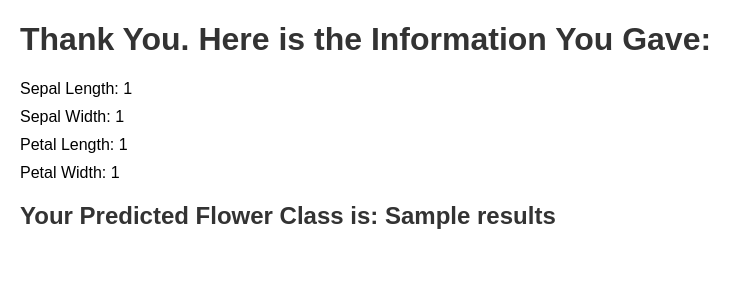
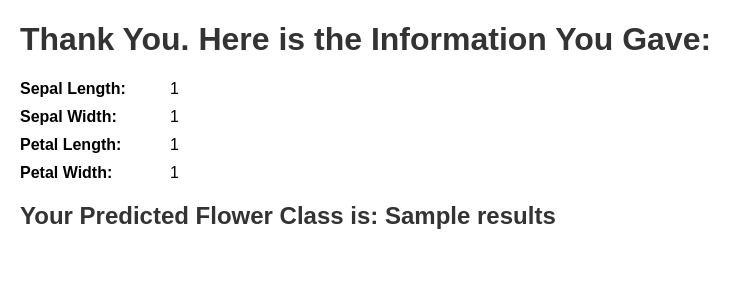
Before and after one commit to peterruler/iris-ann, a Flask app: template templates/prediction.html in a window 1280 px wide. Shown: the top 300 px of the page, without its empty margins (0-752 px from the left). Run offline with Flask 2, Linux system fonts and the light colour scheme; the visitor is signed in with stand-in values (Sample User, id 1); the template is opened without the code that fills it: most values are stand-ins (such as "Sample title", 1, 10 or a date in 2020); parts of the project's set-up code (start-up, migrations or seed data) failed here and were passed over.

Commit message:
fresh commit

```diff
--- a/templates/prediction.html
+++ b/templates/prediction.html
@@ -18,16 +18,21 @@
         }
         li {
             margin-bottom: 10px;
+            display: flex;
+        }
+        .label {
+            width: 150px; /* Set a fixed width for labels */
+            font-weight: bold;
         }
     </style>
 </head>
 <body>
     <h1>Thank You. Here is the Information You Gave:</h1>
     <ul>
-        <li>Sepal Length: {{ session['sep_len'] }}</li>
-        <li>Sepal Width:  {{ session['sep_wid'] }}</li>
-        <li>Petal Length: {{ session['pet_len'] }}</li>
-        <li>Petal Width:  {{ session['pet_wid'] }}</li>
+        <li><span class="label">Sepal Length:</span> {{ session['sep_len'] }}</li>
+        <li><span class="label">Sepal Width:</span> {{ session['sep_wid'] }}</li>
+        <li><span class="label">Petal Length:</span> {{ session['pet_len'] }}</li>
+        <li><span class="label">Petal Width:</span> {{ session['pet_wid'] }}</li>
     </ul>
     <h2>Your Predicted Flower Class is: {{ results }}</h2>
 </body>
```
